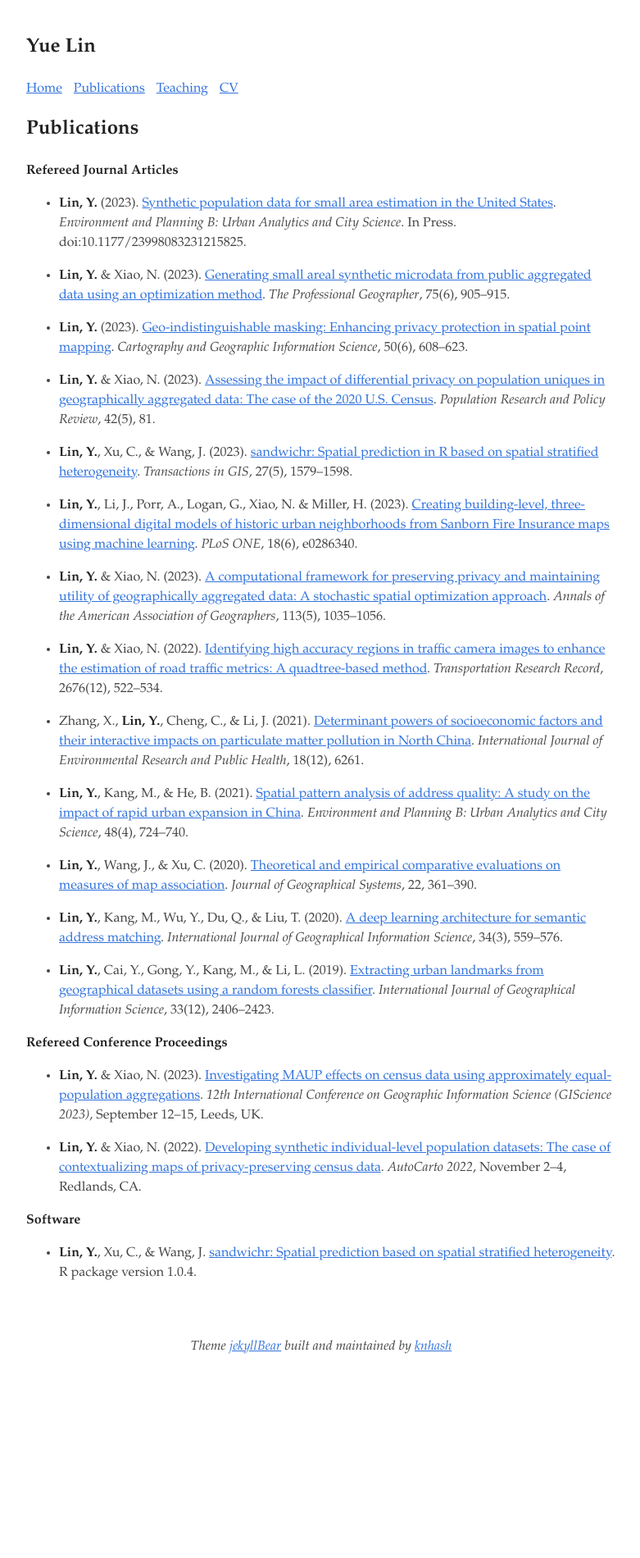
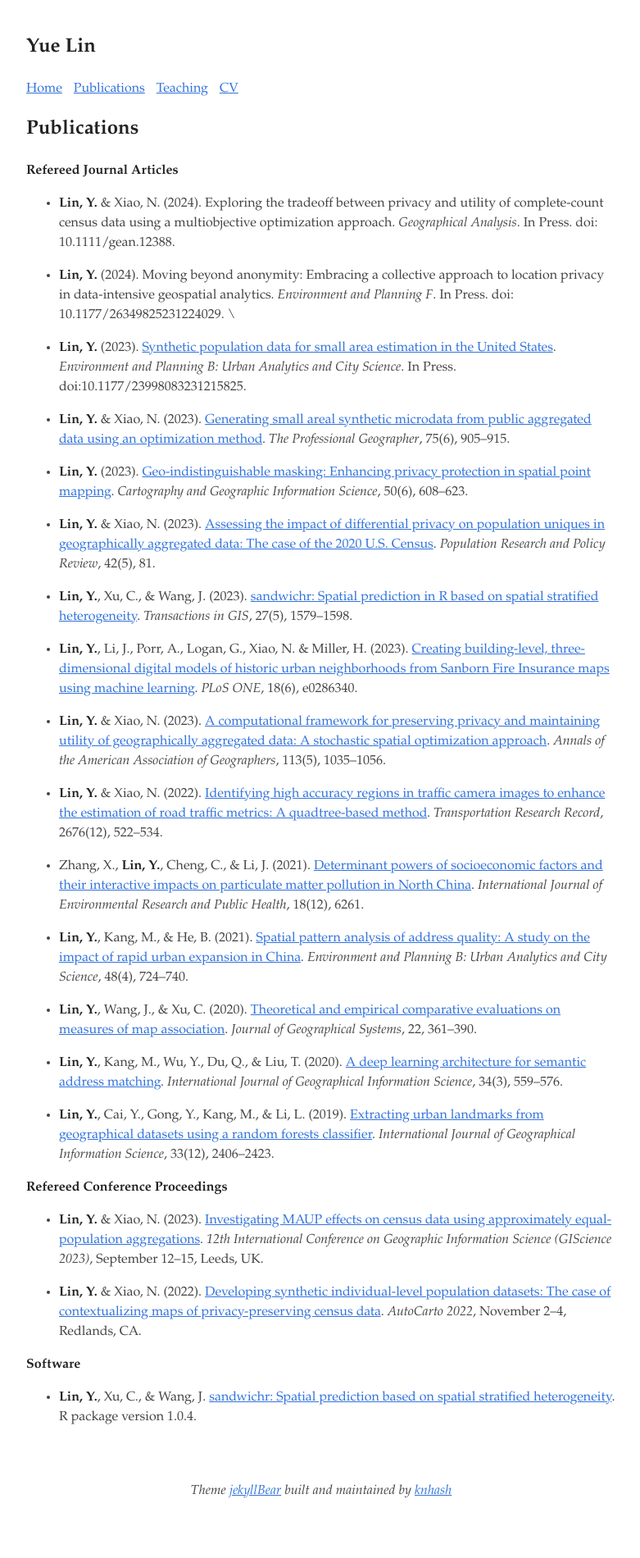
Before and after one commit to linyuehzzz/linyuehzzz.github.io, a Jekyll site: the page built from publications.md, in a window 1280 px wide. Shown: the whole page at 82% size, without its empty margins (248-1029 px from the left). Built offline with Jekyll 4.4.1, drawn with Linux system fonts in a browser that asks for light colours; before the commit the page ends 1724 px from its top, so only the background shows below that.

Commit message:
Update publications.md

```diff
--- a/publications.md
+++ b/publications.md
@@ -6,6 +6,10 @@ permalink: /publications
 ---
 
 **Refereed Journal Articles**
+
+- **Lin, Y.** & Xiao, N. (2024). Exploring the tradeoff between privacy and utility of complete-count census data using a multiobjective optimization approach. *Geographical Analysis*. In Press. doi: 10.1111/gean.12388.
+
+- **Lin, Y.** (2024). Moving beyond anonymity: Embracing a collective approach to location privacy in data-intensive geospatial analytics. *Environment and Planning F*. In Press. doi: 10.1177/26349825231224029. \\
 
 - **Lin, Y.** (2023). [Synthetic population data for small area estimation in the United States](https://doi.org/10.1177/23998083231215825). *Environment and Planning B: Urban Analytics and City Science*. In Press. doi:10.1177/23998083231215825.
 
```
